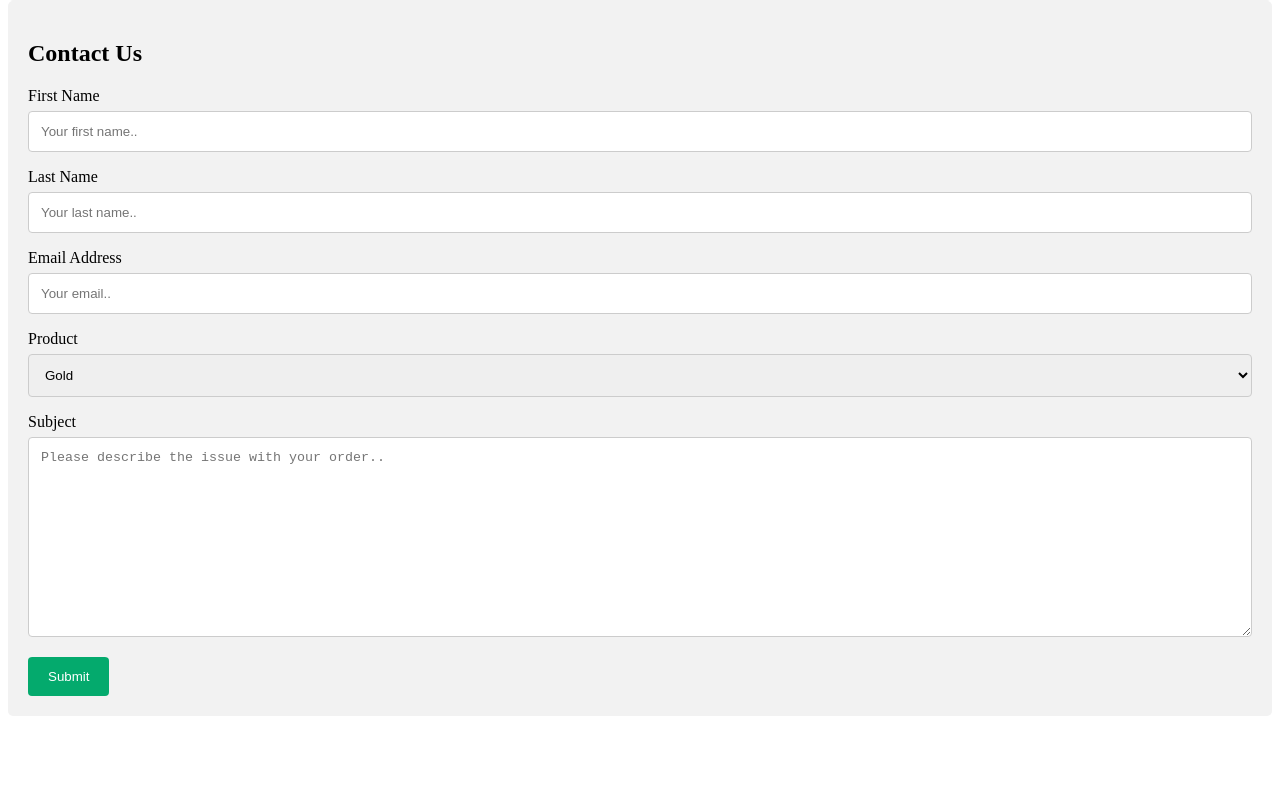
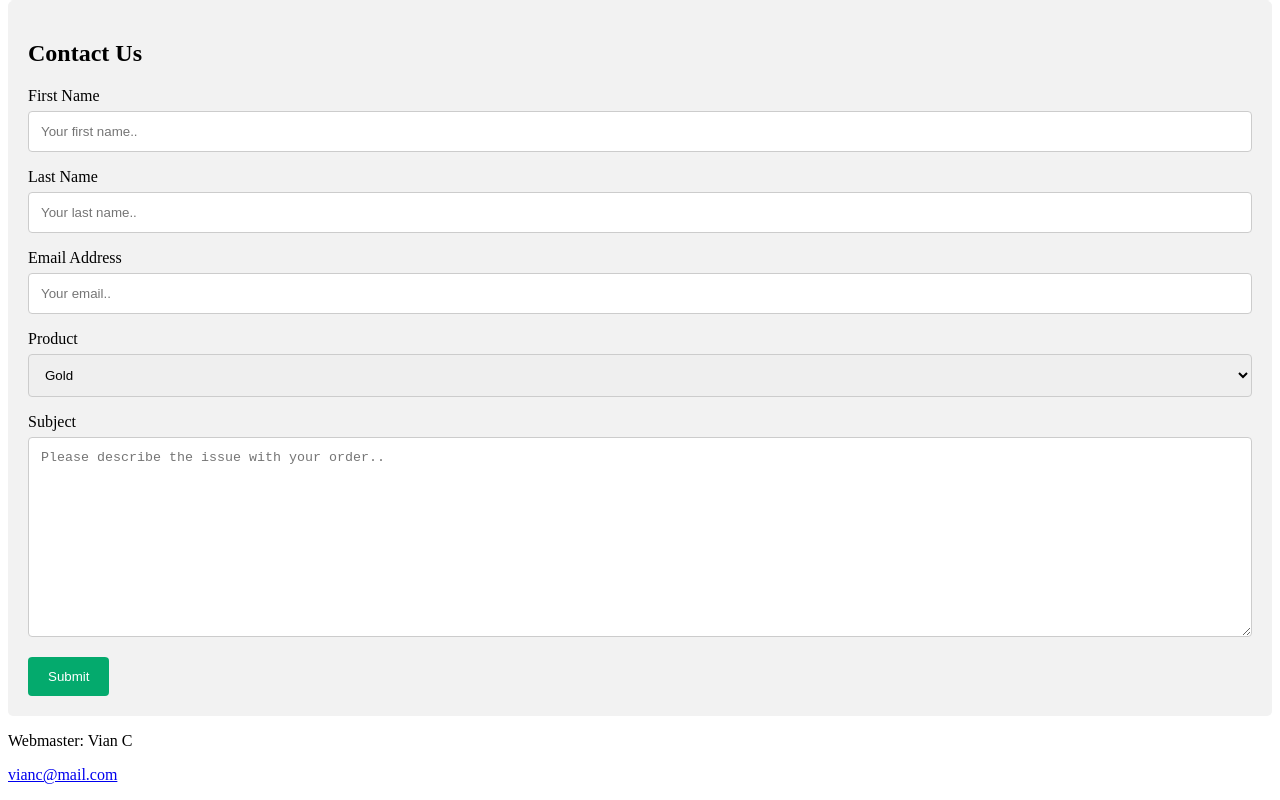
Before and after one commit to vianvianc/landing-page, a plain HTML site: page index.html in a window 1280 px wide. Shown: the part 359-1159 px from the top of the page. Before the commit the page ends 1083 px from the top, so only its background shows below. Drawn offline with Linux system fonts and the light colour scheme.

Commit message:
added footer

```diff
--- a/index.html
+++ b/index.html
@@ -75,6 +75,9 @@
         <input type="submit" value="Submit" />
       </form>
     </div>
-    <footer></footer>
+    <footer>
+      <p>Webmaster: Vian C</p>
+      <p><a href="mailto:vianc@mail.com">vianc@mail.com</a></p>
+    </footer>
   </body>
 </html>
```
